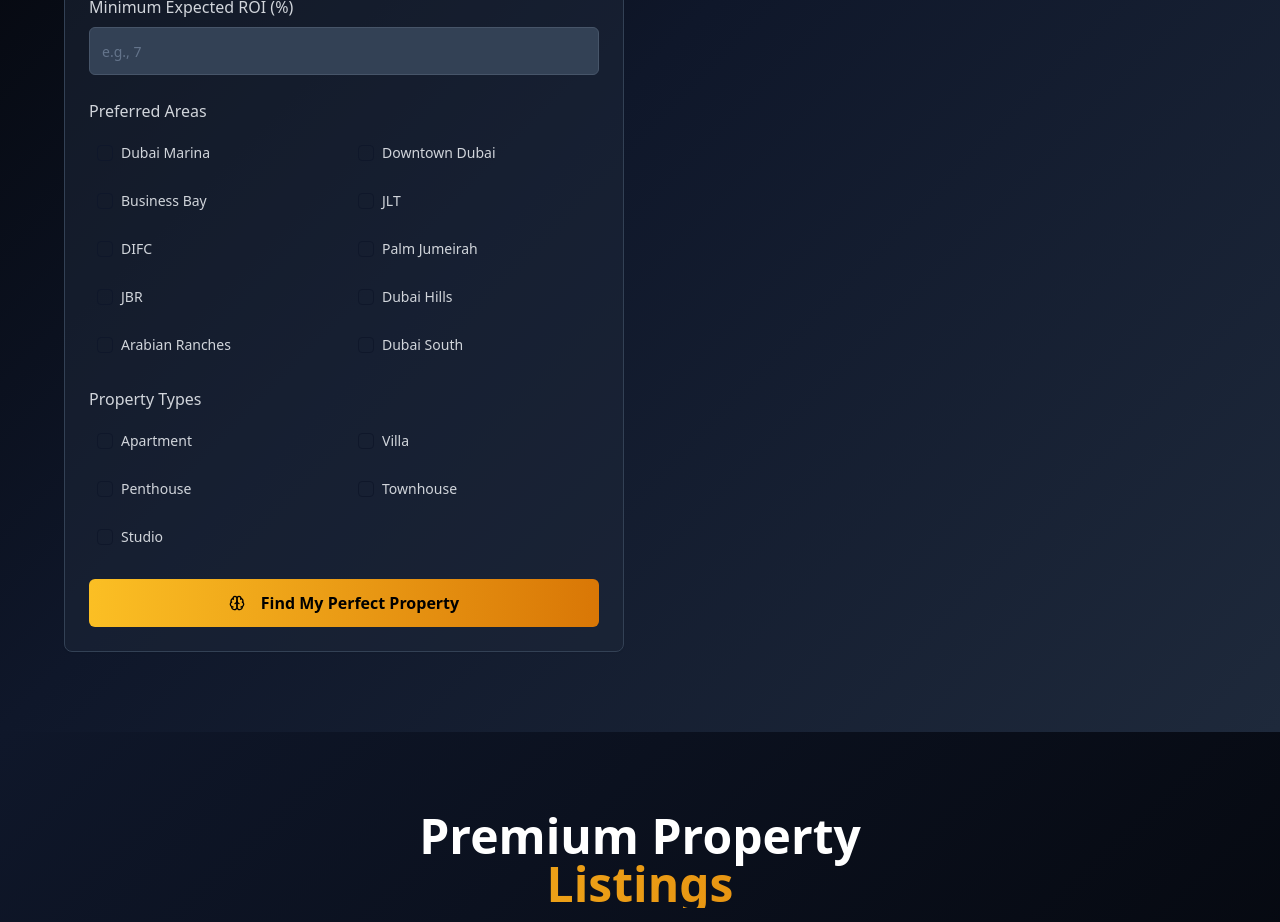
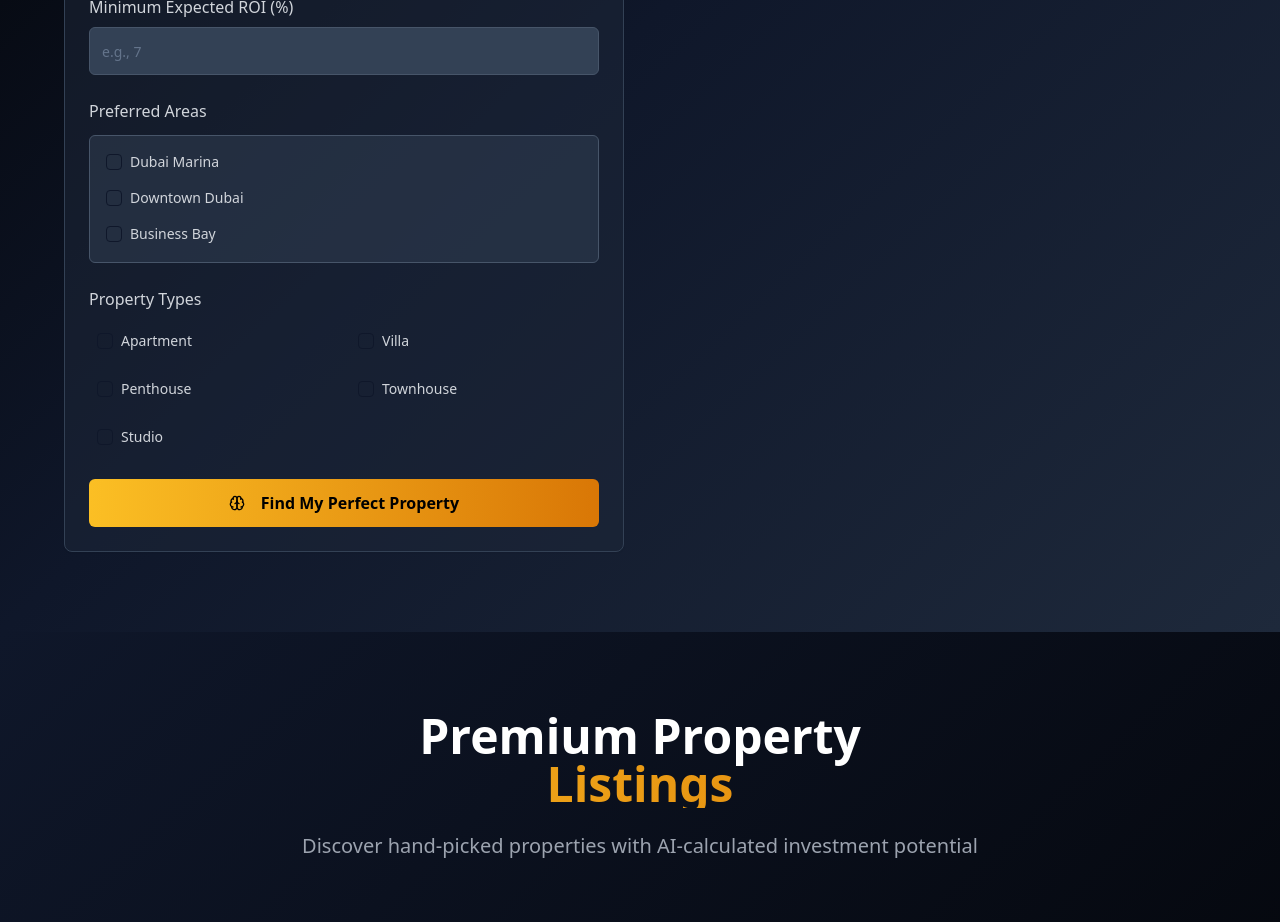
Before and after one commit to gurugsv7/lykaconnect-wealth-voyage, a React (Vite) app: page / in a window 1280 px wide. Shown: the part 3100-4022 px from the top of the page. Built offline with nearby package versions, Linux system fonts and the light colour scheme.

Commit message:
Refactor: Use scroller for preferred areas
Replaced the checkbox list for preferred areas with a scrollable container to improve space usage.

```diff
--- a/src/components/AIInvestmentMatcher.tsx
+++ b/src/components/AIInvestmentMatcher.tsx
@@ -6,6 +6,7 @@ import { Label } from "@/components/ui/label";
 import { Select, SelectContent, SelectItem, SelectTrigger, SelectValue } from "@/components/ui/select";
 import { Badge } from "@/components/ui/badge";
 import { Checkbox } from "@/components/ui/checkbox";
+import { ScrollArea } from "@/components/ui/scroll-area";
 import { Brain, TrendingUp, MapPin, Bed, Bath, Square, Star, ArrowRight } from "lucide-react";
 import { useToast } from "@/hooks/use-toast";
 
@@ -186,9 +187,10 @@ const AIInvestmentMatcher = () => {
 
                 <div className="space-y-3">
                   <Label className="text-gray-300 text-sm md:text-base">Preferred Areas</Label>
-                  <div className="grid grid-cols-1 sm:grid-cols-2 gap-3">
+                  <ScrollArea className="h-32 w-full rounded-md border border-slate-600 bg-slate-700/50 p-3">
+                    <div className="space-y-2">
                       {areas.map((area) => (
-                      <div key={area} className="flex items-center space-x-2 p-2">
+                        <div key={area} className="flex items-center space-x-2 p-1">
                           <Checkbox
                             id={area}
                             checked={preferredAreas.includes(area)}
@@ -199,6 +201,7 @@ const AIInvestmentMatcher = () => {
                         </div>
                       ))}
                     </div>
+                  </ScrollArea>
                 </div>
 
                 <div className="space-y-3">
```
Lines whose indentation alone changed are shown as unchanged.
